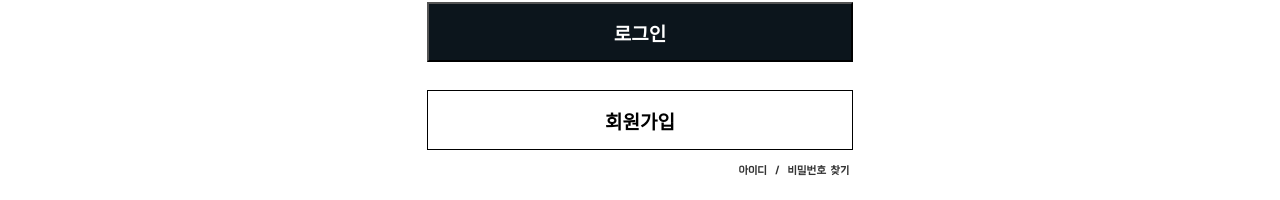
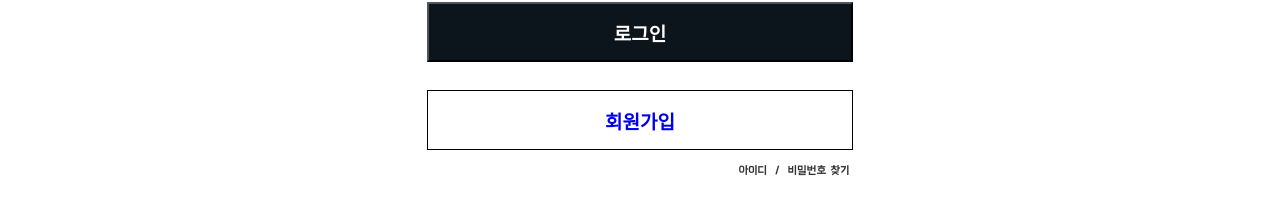
Before and after one commit to lygggg/we-study, a React (Vite) app: page /login in a window 1280 px wide. Shown: the part 457-657 px from the top of the page. Built offline with nearby package versions, Linux system fonts and the light colour scheme.

Commit message:
Add: 회원가입 버튼 링크 설정

```diff
--- a/src/pages/LoginPage.tsx
+++ b/src/pages/LoginPage.tsx
@@ -1,3 +1,4 @@
+import { Link } from "react-router-dom";
 import styled from "styled-components";
 
 const LoginPage = () => {
@@ -23,7 +24,12 @@ const LoginPage = () => {
         </Form>
         <div>
           <InnerButton>
-            <Button>회원가입</Button>
+            <Button>
+              <Link style={{ textDecoration: "none" }} to="/signup">
+                {" "}
+                회원가입
+              </Link>
+            </Button>
           </InnerButton>
         </div>
         <SearchDiv>
```
